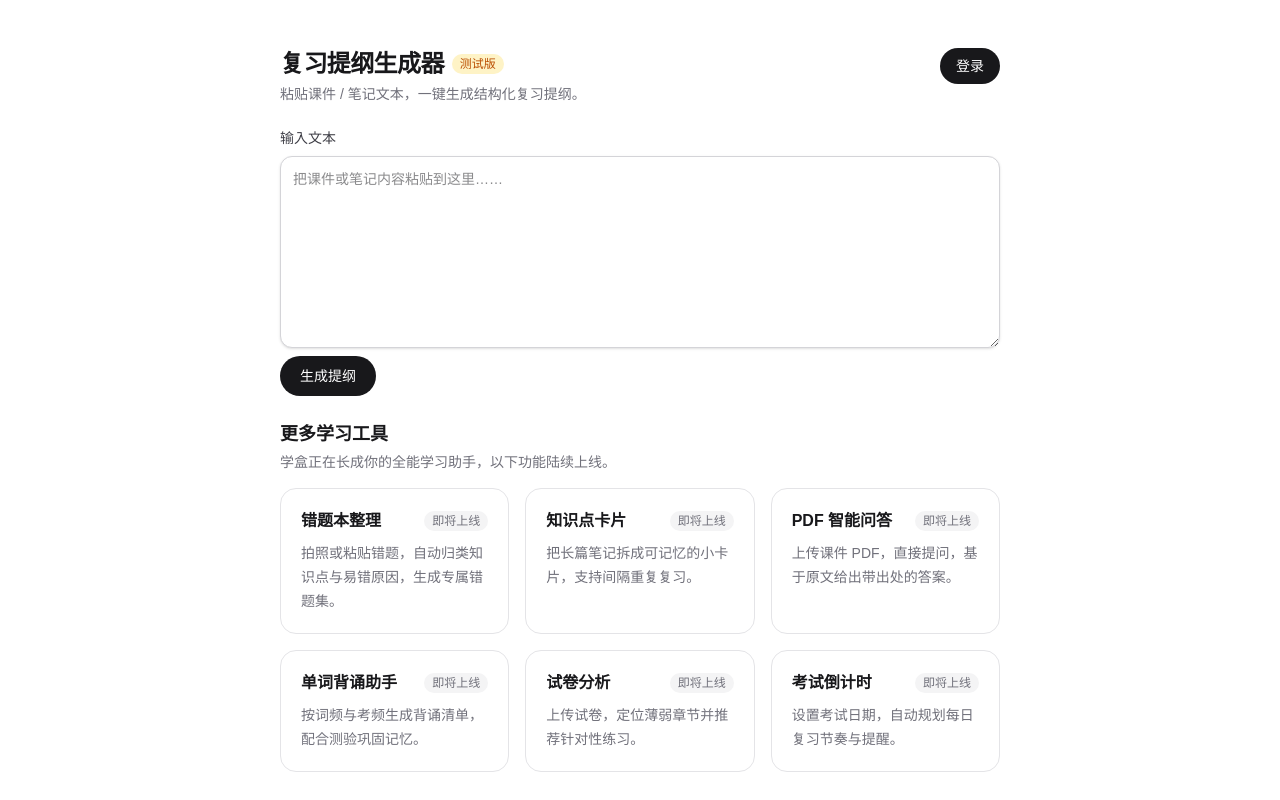
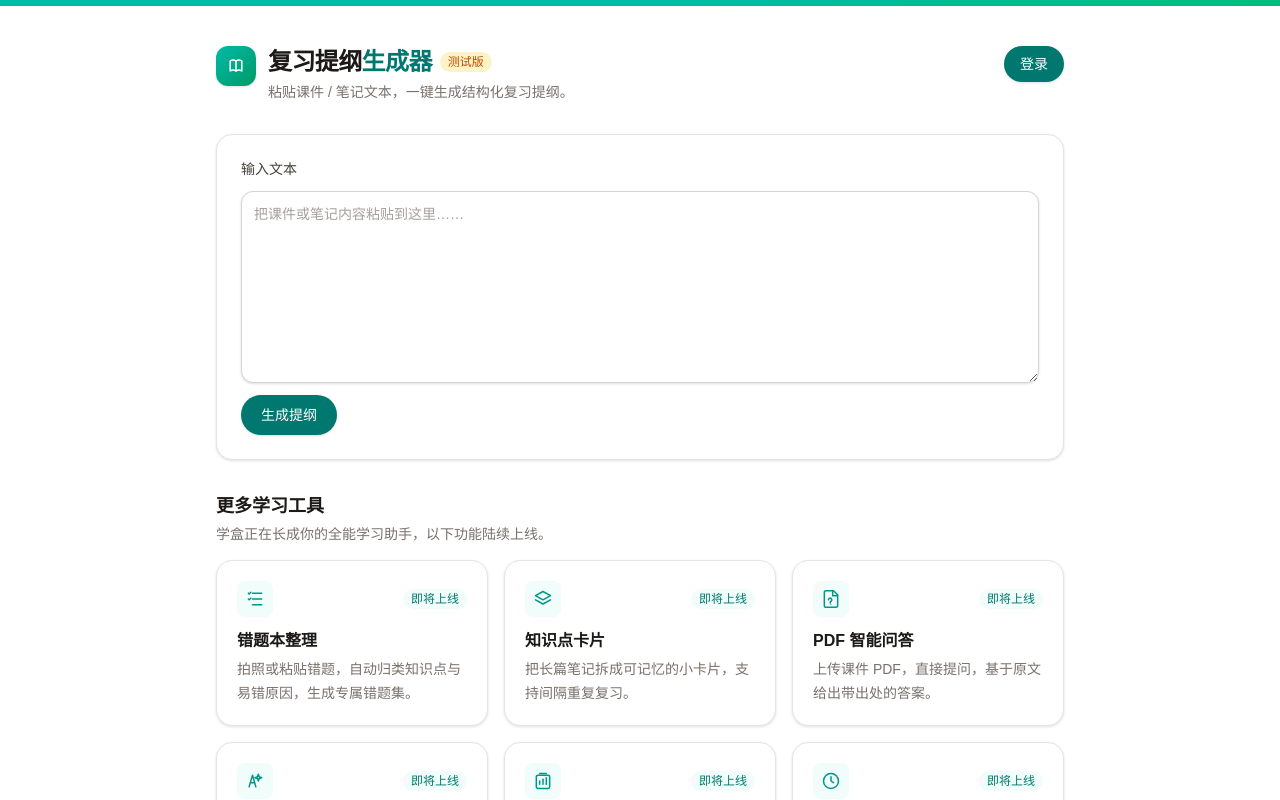
Before and after one commit to SG-code-creater/review-outline-generator, a Next.js app: page / in a window 1280 px wide. Shown: the top 800 px of the page. Built offline with nearby package versions, Linux system fonts and the light colour scheme; no server answers.

Commit message:
UI: 暖色调设计系统(stone+teal)替代黑白, 新增品牌标识/板块图标/卡片层次

```diff
--- a/src/app/layout.tsx
+++ b/src/app/layout.tsx
@@ -14,8 +14,8 @@ const geistMono = Geist_Mono({
 });
 
 export const metadata: Metadata = {
-  title: "复习提纲生成器",
-  description: "粘贴课件 / 笔记文本，一键生成结构化复习提纲。",
+  title: "学盒 · 复习提纲生成器",
+  description: "粘贴课件 / 笔记文本，一键生成结构化复习提纲。学盒 —— 你的全能学习助手。",
 };
 
 export default function RootLayout({
@@ -26,10 +26,12 @@ export default function RootLayout({
   return (
     <ClerkProvider publishableKey={process.env.NEXT_PUBLIC_CLERK_PUBLISHABLE_KEY}>
       <html
-        lang="en"
+        lang="zh-CN"
         className={`${geistSans.variable} ${geistMono.variable} h-full antialiased`}
       >
-        <body className="min-h-full flex flex-col">{children}</body>
+        <body className="min-h-full flex flex-col bg-stone-50 text-stone-900">
+          {children}
+        </body>
       </html>
     </ClerkProvider>
   );
--- a/src/app/page.tsx
+++ b/src/app/page.tsx
@@ -2,6 +2,55 @@
 
 import { useState } from "react";
 import { SignInButton, UserButton, useUser } from "@clerk/nextjs";
+
+// 线性图标（stroke=currentColor），每张"即将上线"板块一个，强化品牌识别
+const ICONS: Record<string, React.ReactNode> = {
+  错题本整理: (
+    <>
+      <path d="M9 5h11" />
+      <path d="M9 12h11" />
+      <path d="M9 19h11" />
+      <path d="M4 5l1 1 2-2" />
+      <path d="M4 12l1 1 2-2" />
+    </>
+  ),
+  知识点卡片: (
+    <>
+      <path d="M12 3 3 8l9 5 9-5-9-5Z" />
+      <path d="M3 13l9 5 9-5" />
+    </>
+  ),
+  "PDF 智能问答": (
+    <>
+      <path d="M6 2h9l5 5v13a2 2 0 0 1-2 2H6a2 2 0 0 1-2-2V4a2 2 0 0 1 2-2Z" />
+      <path d="M14 2v6h6" />
+      <path d="M9 13a2 2 0 1 1 3 1.7c-.7.4-1 .9-1 1.8" />
+      <path d="M11.5 18h.01" />
+    </>
+  ),
+  单词背诵助手: (
+    <>
+      <path d="M5 19 9 5l4 14" />
+      <path d="M6.5 14h5" />
+      <path d="M16 4l1 3 3 1-3 1-1 3-1-3-3-1 3-1 1-3Z" />
+    </>
+  ),
+  试卷分析: (
+    <>
+      <rect x="4" y="5" width="16" height="16" rx="2" />
+      <path d="M8 3h8" />
+      <path d="M8 12v4" />
+      <path d="M12 10v6" />
+      <path d="M16 8v8" />
+    </>
+  ),
+  考试倒计时: (
+    <>
+      <circle cx="12" cy="12" r="9" />
+      <path d="M12 7v5l3 2" />
+    </>
+  ),
+};
 
 // 规划中的学习工具板块（陆续上线，先以卡片占位，不接真实功能）
 const FEATURES = [
@@ -65,27 +114,48 @@ export default function Home() {
   }
 
   return (
-    <main className="mx-auto flex w-full max-w-3xl flex-1 flex-col gap-6 px-6 py-12">
+    <>
+      {/* 品牌顶栏 */}
+      <div className="h-1.5 w-full bg-gradient-to-r from-teal-500 via-teal-500 to-emerald-500" />
+
+      <main className="mx-auto flex w-full max-w-4xl flex-1 flex-col gap-8 px-6 py-10">
         <header className="flex items-start justify-between gap-4">
+          <div className="flex items-start gap-3">
+            {/* 品牌标识 */}
+            <div className="flex h-10 w-10 shrink-0 items-center justify-center rounded-xl bg-gradient-to-br from-teal-500 to-emerald-600 text-white shadow-sm">
+              <svg
+                viewBox="0 0 24 24"
+                fill="none"
+                stroke="currentColor"
+                strokeWidth={1.8}
+                strokeLinecap="round"
+                strokeLinejoin="round"
+                className="h-5 w-5"
+              >
+                <path d="M12 6c-2-1.5-5-1.5-7 0v12c2-1.5 5-1.5 7 0 2-1.5 5-1.5 7 0V6c-2-1.5-5-1.5-7 0Z" />
+                <path d="M12 6v12" />
+              </svg>
+            </div>
             <div>
               <div className="flex items-center gap-2">
-            <h1 className="text-2xl font-semibold tracking-tight text-zinc-900">
-              复习提纲生成器
+                <h1 className="text-2xl font-semibold tracking-tight text-stone-900">
+                  复习提纲<span className="text-teal-700">生成器</span>
                 </h1>
                 <span className="rounded-full bg-amber-100 px-2 py-0.5 text-xs font-medium text-amber-700">
                   测试版
                 </span>
               </div>
-          <p className="mt-1 text-sm text-zinc-500">
+              <p className="mt-1 text-sm text-stone-500">
                 粘贴课件 / 笔记文本，一键生成结构化复习提纲。
               </p>
+            </div>
           </div>
           <div className="flex shrink-0 items-center gap-2">
             {isSignedIn ? (
               <UserButton />
             ) : (
               <SignInButton mode="modal">
-              <button className="rounded-full bg-zinc-900 px-4 py-2 text-sm font-medium text-white transition-colors hover:bg-zinc-700">
+                <button className="rounded-full bg-teal-700 px-4 py-2 text-sm font-medium text-white shadow-sm transition-colors hover:bg-teal-800">
                   登录
                 </button>
               </SignInButton>
@@ -93,8 +163,9 @@ export default function Home() {
           </div>
         </header>
 
-      <section className="flex flex-col gap-2">
-        <label htmlFor="source" className="text-sm font-medium text-zinc-700">
+        {/* 核心功能卡片 */}
+        <section className="flex flex-col gap-3 rounded-2xl border border-stone-200 bg-white p-6 shadow-sm">
+          <label htmlFor="source" className="text-sm font-medium text-stone-700">
             输入文本
           </label>
           <textarea
@@ -102,12 +173,12 @@ export default function Home() {
             value={text}
             onChange={(e) => setText(e.target.value)}
             placeholder="把课件或笔记内容粘贴到这里……"
-          className="h-48 w-full resize-y rounded-xl border border-zinc-300 bg-white p-3 text-sm text-zinc-900 shadow-sm outline-none focus:border-zinc-500"
+            className="h-48 w-full resize-y rounded-xl border border-stone-300 bg-white p-3 text-sm text-stone-900 shadow-sm outline-none transition-colors placeholder:text-stone-400 focus:border-teal-500 focus:ring-2 focus:ring-teal-500/30"
           />
           <button
             onClick={handleGenerate}
             disabled={loading}
-          className="self-start rounded-full bg-zinc-900 px-5 py-2.5 text-sm font-medium text-white transition-colors hover:bg-zinc-700 disabled:cursor-not-allowed disabled:opacity-60"
+            className="self-start rounded-full bg-teal-700 px-5 py-2.5 text-sm font-medium text-white shadow-sm transition-all hover:bg-teal-800 hover:shadow-md disabled:cursor-not-allowed disabled:opacity-60"
           >
             {loading ? "生成中…" : "生成提纲"}
           </button>
@@ -120,17 +191,17 @@ export default function Home() {
         )}
 
         {outline && (
-        <section className="flex flex-col gap-2">
+          <section className="flex flex-col gap-2 rounded-2xl border border-stone-200 bg-white p-6 shadow-sm">
             <div className="flex items-center justify-between">
-            <h2 className="text-sm font-medium text-zinc-700">生成的提纲</h2>
+              <h2 className="text-sm font-medium text-stone-700">生成的提纲</h2>
               <button
                 onClick={() => navigator.clipboard?.writeText(outline)}
-              className="text-xs text-zinc-500 underline hover:text-zinc-700"
+                className="text-xs text-stone-500 underline hover:text-teal-700"
               >
                 复制
               </button>
             </div>
-          <pre className="whitespace-pre-wrap break-words rounded-xl border border-zinc-200 bg-zinc-50 p-4 text-sm leading-7 text-zinc-800">
+            <pre className="whitespace-pre-wrap break-words rounded-xl border border-stone-100 bg-stone-50 p-4 text-sm leading-7 text-stone-800">
               {outline}
             </pre>
           </section>
@@ -139,8 +210,8 @@ export default function Home() {
         {/* 更多学习工具板块（陆续上线） */}
         <section className="flex flex-col gap-4">
           <div>
-          <h2 className="text-lg font-semibold text-zinc-900">更多学习工具</h2>
-          <p className="mt-1 text-sm text-zinc-500">
+            <h2 className="text-lg font-semibold text-stone-900">更多学习工具</h2>
+            <p className="mt-1 text-sm text-stone-500">
               学盒正在长成你的全能学习助手，以下功能陆续上线。
             </p>
           </div>
@@ -148,21 +219,43 @@ export default function Home() {
             {FEATURES.map((f) => (
               <div
                 key={f.title}
-              className="flex flex-col gap-2 rounded-2xl border border-zinc-200 bg-white p-5"
+                className="group flex flex-col gap-3 rounded-2xl border border-stone-200 bg-white p-5 shadow-sm transition-all duration-200 hover:-translate-y-0.5 hover:border-teal-200 hover:shadow-md"
               >
                 <div className="flex items-center justify-between gap-2">
-                <h3 className="text-base font-semibold text-zinc-900">
-                  {f.title}
-                </h3>
-                <span className="shrink-0 rounded-full bg-zinc-100 px-2 py-0.5 text-xs text-zinc-500">
+                  <div className="flex h-9 w-9 items-center justify-center rounded-lg bg-teal-50 text-teal-600">
+                    <svg
+                      viewBox="0 0 24 24"
+                      fill="none"
+                      stroke="currentColor"
+                      strokeWidth={1.8}
+                      strokeLinecap="round"
+                      strokeLinejoin="round"
+                      className="h-5 w-5"
+                    >
+                      {ICONS[f.title]}
+                    </svg>
+                  </div>
+                  <span className="shrink-0 rounded-full bg-teal-50 px-2 py-0.5 text-xs font-medium text-teal-700">
                     即将上线
                   </span>
                 </div>
-              <p className="text-sm leading-6 text-zinc-500">{f.desc}</p>
+                <div>
+                  <h3 className="text-base font-semibold text-stone-900">
+                    {f.title}
+                  </h3>
+                  <p className="mt-1 text-sm leading-6 text-stone-500">
+                    {f.desc}
+                  </p>
+                </div>
               </div>
             ))}
           </div>
         </section>
+
+        <footer className="pt-2 text-center text-xs text-stone-400">
+          学盒 xuebox · 测试版 · 让学习更轻松
+        </footer>
       </main>
+    </>
   );
 }
```
Lines whose indentation alone changed are shown as unchanged.
